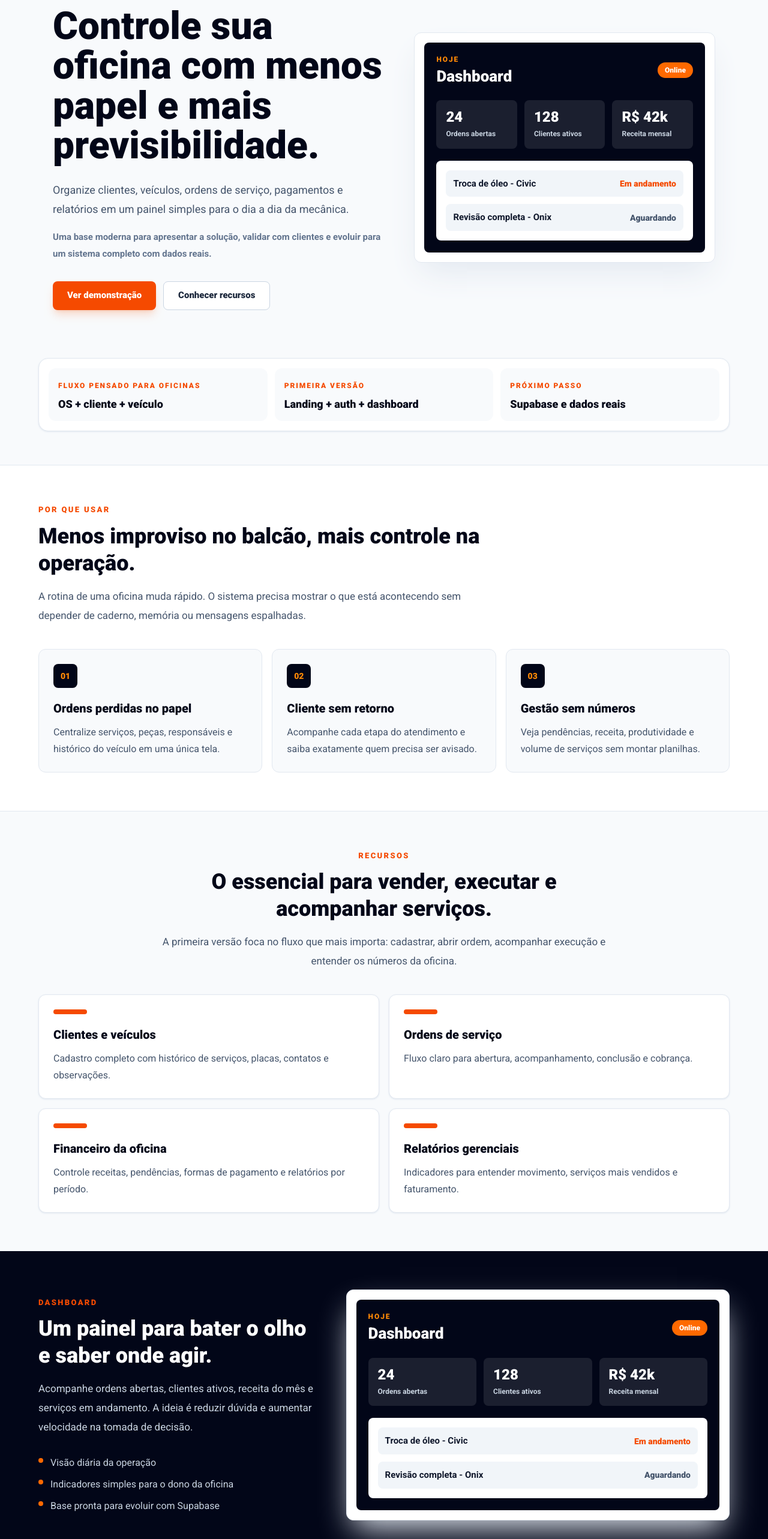
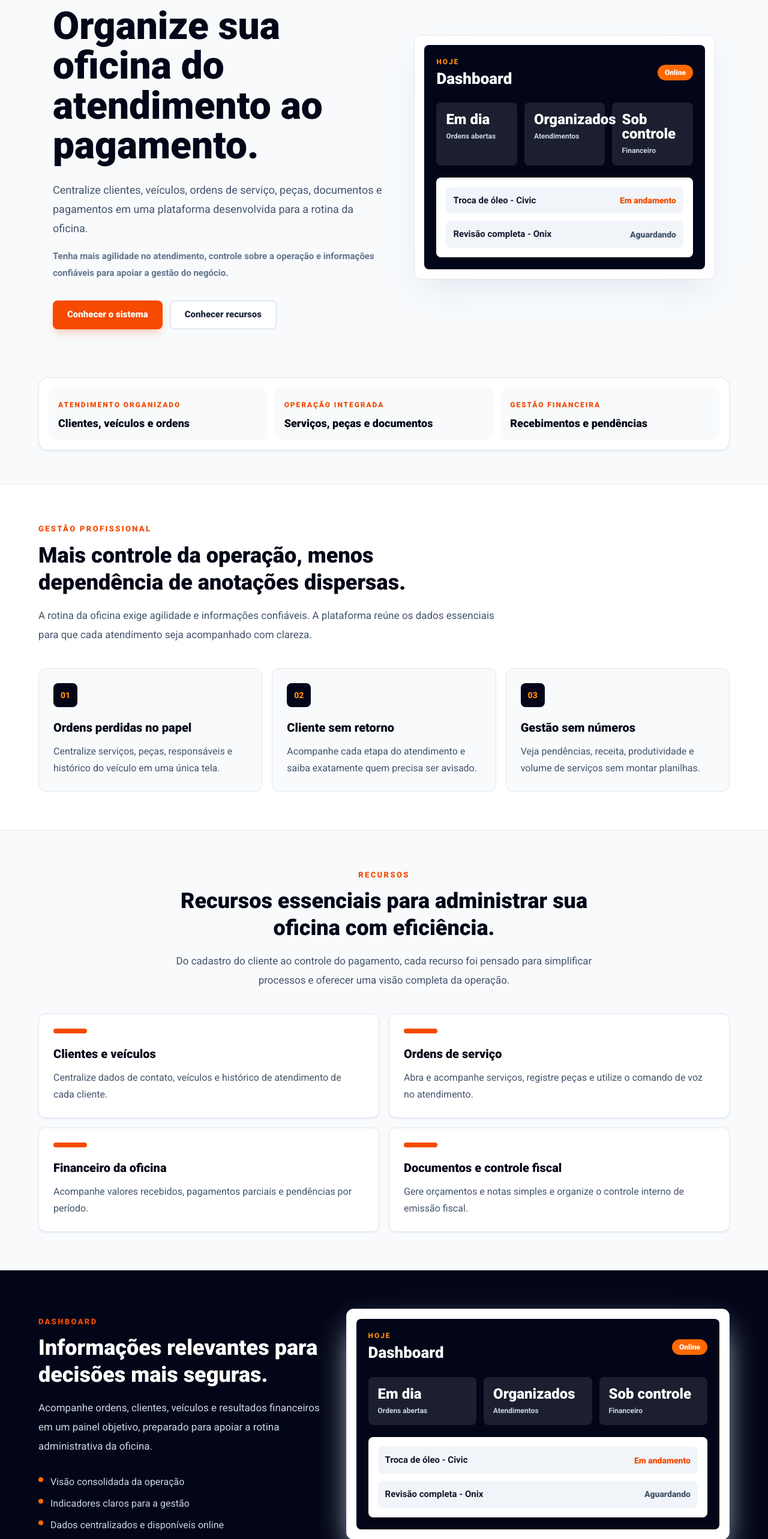
Before and after one commit to appsoft-lucio/oficinaAppSoft, a React (Vite) app in the folder frontend/: page / in a window 1280 px wide. Shown: the part 234-2800 px from the top of the page at 60% size. Built offline with nearby package versions, Linux system fonts and the light colour scheme; no server answers.

Commit message:
copy: reposition home for automotive workshops

```diff
--- a/frontend/src/components/home/ContactSection.tsx
+++ b/frontend/src/components/home/ContactSection.tsx
@@ -4,14 +4,14 @@ export default function ContactSection() {
       <div className="mx-auto max-w-6xl rounded-2xl bg-orange-600 p-6 text-white sm:p-8 lg:flex lg:items-center lg:justify-between lg:gap-10">
         <div>
           <p className="text-sm font-black uppercase tracking-[0.18em] text-orange-100">
-            Próximo passo
+            Fale conosco
           </p>
           <h2 className="mt-3 max-w-2xl text-3xl font-black leading-tight sm:text-4xl">
-            Vamos montar uma demonstração com a cara da sua oficina?
+            Conheça uma forma mais eficiente de administrar sua oficina.
           </h2>
           <p className="mt-4 max-w-2xl text-[17px] leading-8 text-orange-50">
-            Use esta landing para apresentar a ideia, coletar feedback e transformar as
-            primeiras conversas em direção para o produto.
+            Solicite uma apresentação e veja como a plataforma pode contribuir para organizar
+            atendimentos, processos e resultados do seu negócio.
           </p>
         </div>
 
--- a/frontend/src/components/home/FeaturesSection.tsx
+++ b/frontend/src/components/home/FeaturesSection.tsx
@@ -8,8 +8,8 @@ export default function FeaturesSection() {
         <SectionHeading
           align="center"
           eyebrow="Recursos"
-          title="O essencial para vender, executar e acompanhar serviços."
-          description="A primeira versão foca no fluxo que mais importa: cadastrar, abrir ordem, acompanhar execução e entender os números da oficina."
+          title="Recursos essenciais para administrar sua oficina com eficiência."
+          description="Do cadastro do cliente ao controle do pagamento, cada recurso foi pensado para simplificar processos e oferecer uma visão completa da operação."
         />
 
         <div className="mt-10 grid gap-4 sm:grid-cols-2">
--- a/frontend/src/components/home/HeroSection.tsx
+++ b/frontend/src/components/home/HeroSection.tsx
@@ -5,18 +5,18 @@ export default function HeroSection() {
     <section className="mx-auto grid max-w-6xl gap-12 px-5 py-14 sm:px-6 lg:grid-cols-[1.05fr_0.95fr] lg:items-center lg:py-20">
       <div>
         <p className="mb-4 text-[13px] font-black uppercase tracking-[0.18em] text-orange-600">
-          Gestão para oficinas
+          Sistema de gestão para oficinas mecânicas
         </p>
         <h1 className="max-w-3xl text-[clamp(2.35rem,5vw,4.5rem)] font-black leading-[1.04] text-slate-950">
-          Controle sua oficina com menos papel e mais previsibilidade.
+          Organize sua oficina do atendimento ao pagamento.
         </h1>
         <p className="mt-6 max-w-2xl text-[17px] leading-8 text-slate-600 sm:text-lg">
-          Organize clientes, veículos, ordens de serviço, pagamentos e relatórios em um
-          painel simples para o dia a dia da mecânica.
+          Centralize clientes, veículos, ordens de serviço, peças, documentos e pagamentos
+          em uma plataforma desenvolvida para a rotina da oficina.
         </p>
         <p className="mt-4 max-w-xl text-[15px] font-bold leading-7 text-slate-500">
-          Uma base moderna para apresentar a solução, validar com clientes e evoluir para
-          um sistema completo com dados reais.
+          Tenha mais agilidade no atendimento, controle sobre a operação e informações
+          confiáveis para apoiar a gestão do negócio.
         </p>
 
         <div className="mt-8 flex flex-col gap-3 sm:flex-row">
@@ -24,7 +24,7 @@ export default function HeroSection() {
             className="inline-flex min-h-12 items-center justify-center rounded-lg bg-orange-600 px-6 text-[15px] font-black text-white shadow-lg shadow-orange-600/20 transition hover:bg-orange-700"
             href="#dashboard"
           >
-            Ver demonstração
+            Conhecer o sistema
           </a>
           <a
             className="inline-flex min-h-12 items-center justify-center rounded-lg border border-slate-300 bg-white px-6 text-[15px] font-black text-slate-800 transition hover:border-slate-400 hover:bg-slate-50"
--- a/frontend/src/components/home/PainPointsSection.tsx
+++ b/frontend/src/components/home/PainPointsSection.tsx
@@ -6,9 +6,9 @@ export default function PainPointsSection() {
     <section className="border-y border-slate-200 bg-white px-5 py-16 sm:px-6">
       <div className="mx-auto max-w-6xl">
         <SectionHeading
-          eyebrow="Por que usar"
-          title="Menos improviso no balcão, mais controle na operação."
-          description="A rotina de uma oficina muda rápido. O sistema precisa mostrar o que está acontecendo sem depender de caderno, memória ou mensagens espalhadas."
+          eyebrow="Gestão profissional"
+          title="Mais controle da operação, menos dependência de anotações dispersas."
+          description="A rotina da oficina exige agilidade e informações confiáveis. A plataforma reúne os dados essenciais para que cada atendimento seja acompanhado com clareza."
         />
 
         <div className="mt-10 grid gap-4 md:grid-cols-3">
--- a/frontend/src/components/home/PricingSection.tsx
+++ b/frontend/src/components/home/PricingSection.tsx
@@ -6,18 +6,18 @@ export default function PricingSection() {
     <section id="planos" className="px-5 py-16 sm:px-6">
       <div className="mx-auto grid max-w-6xl gap-8 rounded-2xl border border-slate-200 bg-white p-6 shadow-xl shadow-slate-200 sm:p-8 lg:grid-cols-[1fr_380px] lg:items-center">
         <SectionHeading
-          eyebrow="Planos"
-          title="Comece com uma versão enxuta e evolua com a oficina."
-          description="A proposta inicial é validar o fluxo com clientes reais, mostrar valor rápido e adicionar módulos conforme a operação pedir."
+          eyebrow="Implantação"
+          title="Uma solução preparada para acompanhar a evolução da sua oficina."
+          description="Inicie com os recursos essenciais para a operação e amplie o uso da plataforma conforme as necessidades do negócio."
         />
 
         <aside className="rounded-xl bg-slate-950 p-6 text-white">
           <p className="text-sm font-black uppercase tracking-[0.16em] text-orange-400">
-            Primeira etapa
+            Atendimento personalizado
           </p>
-          <strong className="mt-3 block text-3xl font-black">Demonstração guiada</strong>
+          <strong className="mt-3 block text-3xl font-black">Apresentação da solução</strong>
           <p className="mt-3 leading-7 text-slate-300">
-            Ideal para apresentar a oficina, entender necessidades e definir a implantação.
+            Conheça os recursos, esclareça dúvidas e avalie a melhor forma de implantação para sua operação.
           </p>
 
           <ul className="mt-6 space-y-3">
--- a/frontend/src/components/home/ProductPreviewSection.tsx
+++ b/frontend/src/components/home/ProductPreviewSection.tsx
@@ -9,21 +9,21 @@ export default function ProductPreviewSection() {
           <SectionHeading
             eyebrow="Dashboard"
             tone="dark"
-            title="Um painel para bater o olho e saber onde agir."
-            description="Acompanhe ordens abertas, clientes ativos, receita do mês e serviços em andamento. A ideia é reduzir dúvida e aumentar velocidade na tomada de decisão."
+            title="Informações relevantes para decisões mais seguras."
+            description="Acompanhe ordens, clientes, veículos e resultados financeiros em um painel objetivo, preparado para apoiar a rotina administrativa da oficina."
           />
           <ul className="mt-8 space-y-3 text-slate-300">
             <li className="flex gap-3">
               <span className="mt-1 h-2 w-2 rounded-full bg-orange-500" />
-              Visão diária da operação
+              Visão consolidada da operação
             </li>
             <li className="flex gap-3">
               <span className="mt-1 h-2 w-2 rounded-full bg-orange-500" />
-              Indicadores simples para o dono da oficina
+              Indicadores claros para a gestão
             </li>
             <li className="flex gap-3">
               <span className="mt-1 h-2 w-2 rounded-full bg-orange-500" />
-              Base pronta para evoluir com Supabase
+              Dados centralizados e disponíveis online
             </li>
           </ul>
         </div>
--- a/frontend/src/data/home.ts
+++ b/frontend/src/data/home.ts
@@ -1,7 +1,7 @@
 export const navLinks = [
   { label: 'Recursos', href: '#recursos' },
   { label: 'Dashboard', href: '#dashboard' },
-  { label: 'Planos', href: '#planos' },
+  { label: 'Implantação', href: '#planos' },
   { label: 'Contato', href: '#contato' },
 ]
 
@@ -11,15 +11,15 @@ export const creatorLinks = [
 ]
 
 export const trustIndicators = [
-  { label: 'Fluxo pensado para oficinas', value: 'OS + cliente + veículo' },
-  { label: 'Primeira versão', value: 'Landing + auth + dashboard' },
-  { label: 'Próximo passo', value: 'Supabase e dados reais' },
+  { label: 'Atendimento organizado', value: 'Clientes, veículos e ordens' },
+  { label: 'Operação integrada', value: 'Serviços, peças e documentos' },
+  { label: 'Gestão financeira', value: 'Recebimentos e pendências' },
 ]
 
 export const dashboardMetrics = [
-  { label: 'Ordens abertas', value: '24' },
-  { label: 'Clientes ativos', value: '128' },
-  { label: 'Receita mensal', value: 'R$ 42k' },
+  { label: 'Ordens abertas', value: 'Em dia' },
+  { label: 'Atendimentos', value: 'Organizados' },
+  { label: 'Financeiro', value: 'Sob controle' },
 ]
 
 export type ServiceStatusTone = 'orange' | 'slate'
@@ -56,24 +56,24 @@ export const painPoints = [
 export const features = [
   {
     title: 'Clientes e veículos',
-    description: 'Cadastro completo com histórico de serviços, placas, contatos e observações.',
+    description: 'Centralize dados de contato, veículos e histórico de atendimento de cada cliente.',
   },
   {
     title: 'Ordens de serviço',
-    description: 'Fluxo claro para abertura, acompanhamento, conclusão e cobrança.',
+    description: 'Abra e acompanhe serviços, registre peças e utilize o comando de voz no atendimento.',
   },
   {
     title: 'Financeiro da oficina',
-    description: 'Controle receitas, pendências, formas de pagamento e relatórios por período.',
+    description: 'Acompanhe valores recebidos, pagamentos parciais e pendências por período.',
   },
   {
-    title: 'Relatórios gerenciais',
-    description: 'Indicadores para entender movimento, serviços mais vendidos e faturamento.',
+    title: 'Documentos e controle fiscal',
+    description: 'Gere orçamentos e notas simples e organize o controle interno de emissão fiscal.',
   },
 ]
 
 export const pricingHighlights = [
-  'Implantação simples',
-  'Painel online',
-  'Suporte para evolução do sistema',
+  'Acesso online e responsivo',
+  'Dados centralizados com segurança',
+  'Suporte à implantação e evolução',
 ]
```
